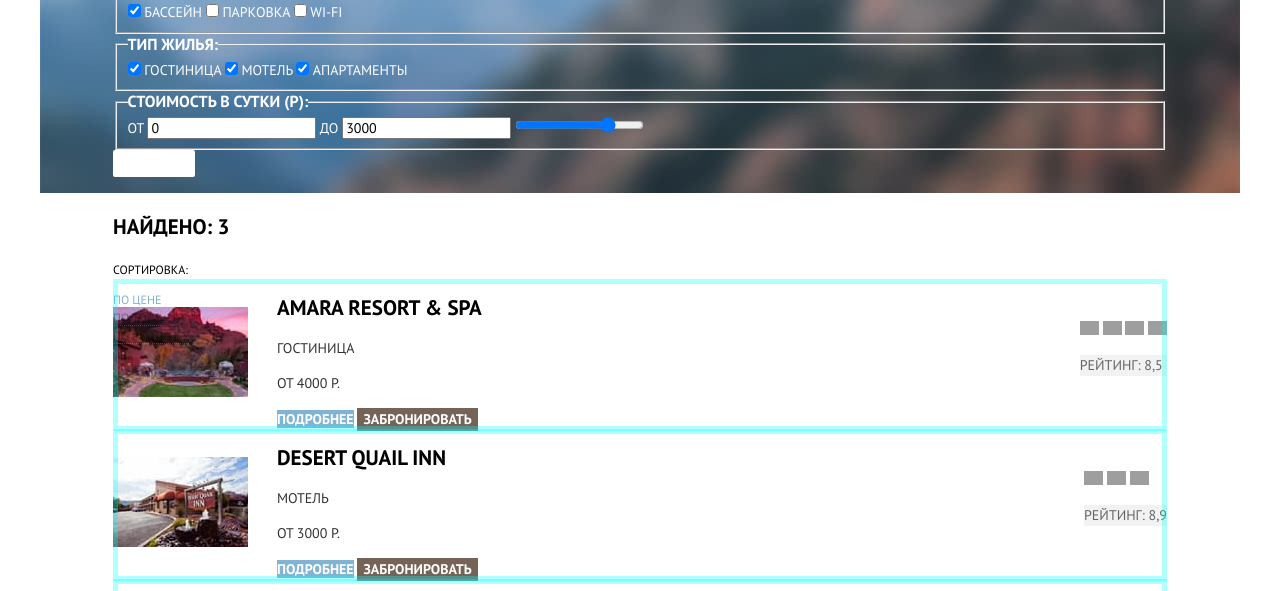
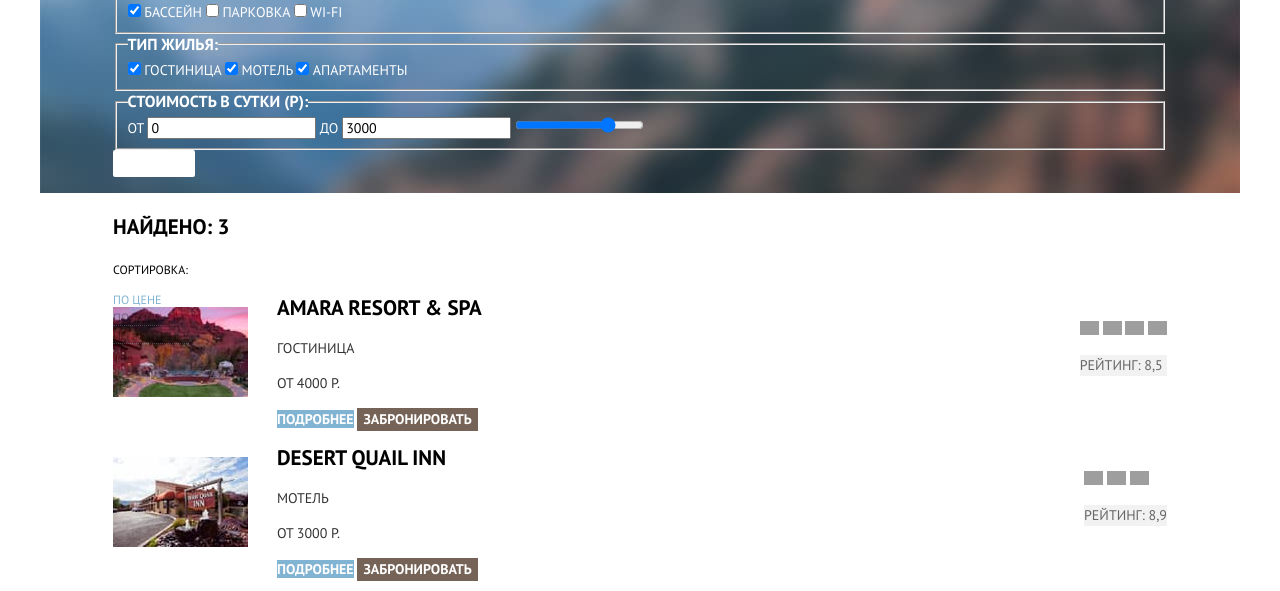
Before and after one commit to AntipovSergey/1624635-sedona-30, a plain HTML site: page catalog.html in a window 1280 px wide. Shown: the part 206-797 px from the top of the page. Drawn offline with Linux system fonts and the light colour scheme; grey boxes are pictures that could not be loaded; files whose address does not match are found by name.

Commit message:
Убрал декоративные рамки

```diff
--- a/css/style.css
+++ b/css/style.css
@@ -452,8 +452,6 @@ img {
   display: grid;
   grid-template-columns: 135px 1fr 1fr;
   column-gap: 29px;
-  outline: 5px solid rgba(0, 255, 255 , 0.3);
-  outline-offset: -5px;
 }
 
 .hotels-list-item-img {
```
